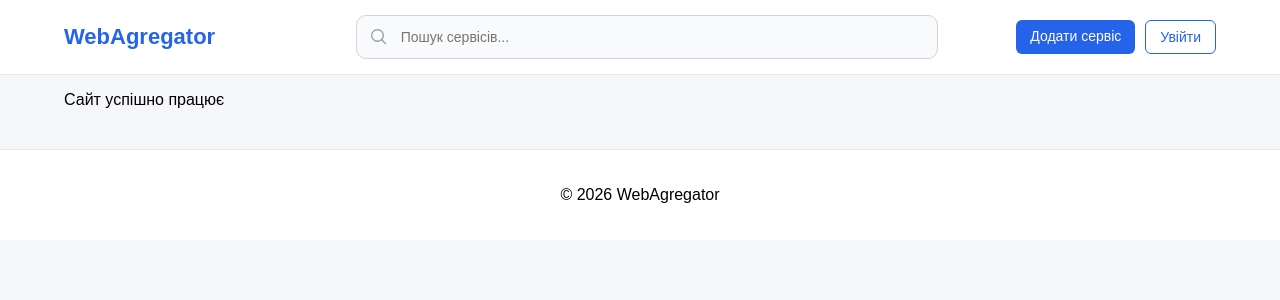
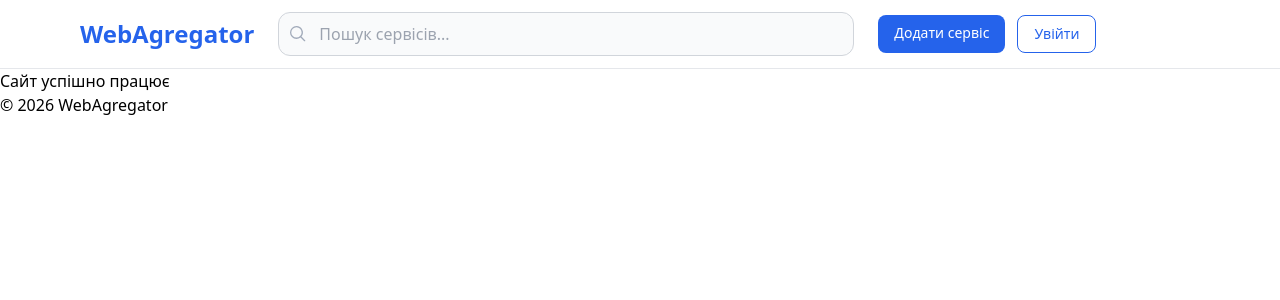
Before and after one commit to PolyankaNK/web-agregator, a Django app: page / in a window 1280 px wide. Shown: the top 300 px of the page. Run offline with Django 5.2, Linux system fonts and the light colour scheme; some libraries are stand-ins or nearby versions.

Commit message:
Update .gitignore and enhance base template with Tailwind CSS integration; add Tailwind demo header to home page

```diff
--- a/templates/base.html
+++ b/templates/base.html
@@ -6,23 +6,24 @@
     <meta name="viewport" content="width=device-width, initial-scale=1.0" />
     <title>{% block title %}WebAgregator{% endblock %}</title>
 
-    <link rel="stylesheet" href="{% static 'css/style.css' %}" />
+    <script src="https://cdn.tailwindcss.com"></script>
+    <!--<link rel="stylesheet" href="{% static 'css/style.css' %}" /> -->
   </head>
 
   <body>
     <!-- ===== HEADER ===== -->
-    <header class="header">
-      <div class="container header__inner">
+    <header class="bg-white border-b border-gray-200">
+  <div class="max-w-6xl mx-auto px-4 py-3 flex items-center gap-6">
 
     <!-- Лого -->
-        <div class="logo">
-          <a href="/">WebAgregator</a>
-        </div>
+    <a href="/" class="text-2xl font-bold text-blue-600 whitespace-nowrap">
+      WebAgregator
+    </a>
 
-        <!-- Пошук -->
-        <form class="header__search" method="get" action="/services/">
+    <!-- пошук -->
+    <form method="get" action="/services/" class="relative flex-1 max-w-xl">
       <svg
-            class="search-icon"
+        class="absolute left-3 top-1/2 -translate-y-1/2 opacity-60"
         width="16"
         height="16"
         viewBox="0 0 16 16"
@@ -40,13 +41,25 @@
         placeholder="Пошук сервісів..."
         value="{{ request.GET.q }}"
         autocomplete="off"
+        class="w-full h-11 pl-10 pr-4 rounded-xl border border-gray-300 bg-gray-50
+               focus:outline-none focus:ring-4 focus:ring-blue-100 focus:border-blue-500
+               transition"
       />
     </form>
 
-        <!-- Права частина -->
-        <div class="header__actions">
-          <a href="#" class="btn">Додати сервіс</a>
-          <a href="#" class="btn btn--outline">Увійти</a>
+    <!-- Кнопки -->
+    <div class="flex gap-3 whitespace-nowrap">
+      <a href="#"
+         class="px-4 py-2 bg-blue-600 text-white rounded-lg text-sm
+                hover:bg-blue-700 hover:scale-105 transition">
+        Додати сервіс
+      </a>
+
+      <a href="#"
+         class="px-4 py-2 border border-blue-600 text-blue-600 rounded-lg text-sm
+                hover:bg-blue-600 hover:text-white hover:scale-105 transition">
+        Увійти
+      </a>
     </div>
 
   </div>
--- a/templates/core/home.html
+++ b/templates/core/home.html
@@ -7,3 +7,7 @@
 {% block content %}
 <p>Сайт успішно працює</p>
 {% endblock %}
+
+<h1 class="text-3xl font-bold text-blue-600">
+  Tailwind работает
+</h1>
```
Also changed, not shown: 1 other file. Lines whose indentation alone changed are shown as unchanged.
